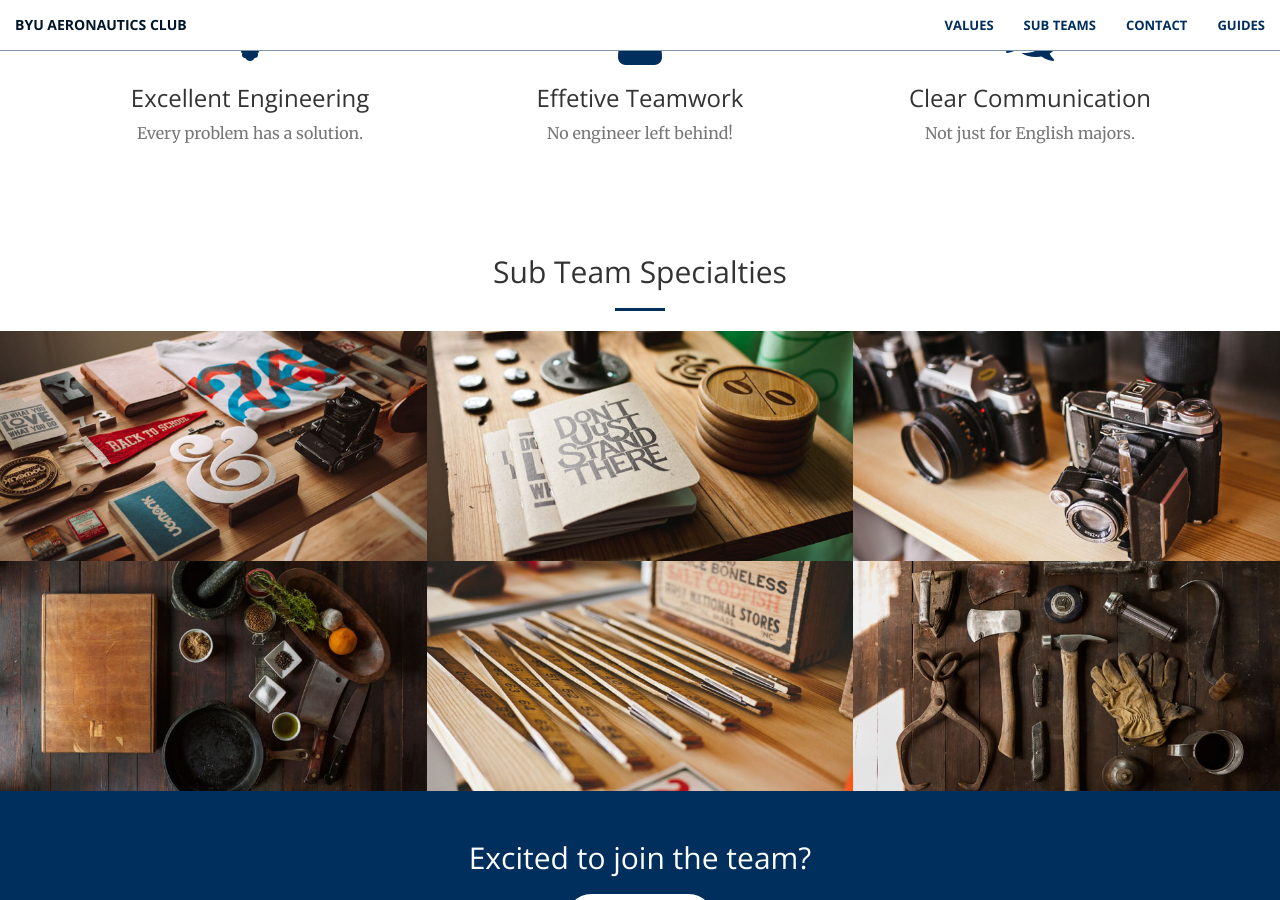
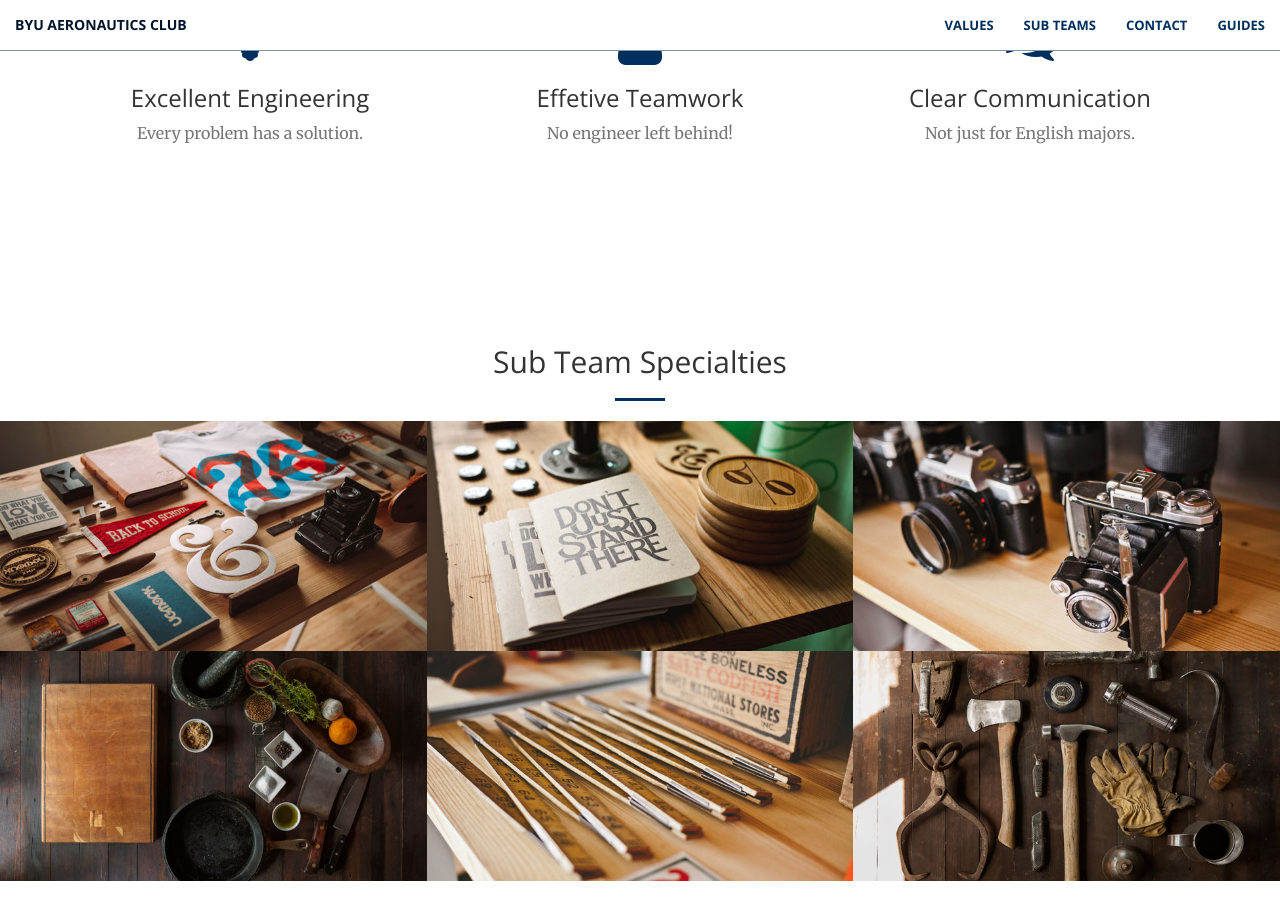
Before and after one commit to BYU-Aeronautics-Club/DBF, a Jekyll site: the page built from index.html, in a window 1280 px wide and 900 px high, scrolled down 1087 px. Built offline with Jekyll 4.4.1, drawn with Linux system fonts in a browser that asks for light colours.

Commit message:
give up on custom padding for now

```diff
--- a/_includes/subteams.html
+++ b/_includes/subteams.html
@@ -1,5 +1,5 @@
-<section class="no-padding" id="subteams">
-    <div class="container" style="padding-top:10px;" >
+<section id="subteams">
+    <div class="container">
         <div class="row">
             <div class="col-lg-12 text-center">
                 <h2 class="section-heading">Sub Team Specialties</h2>
```
